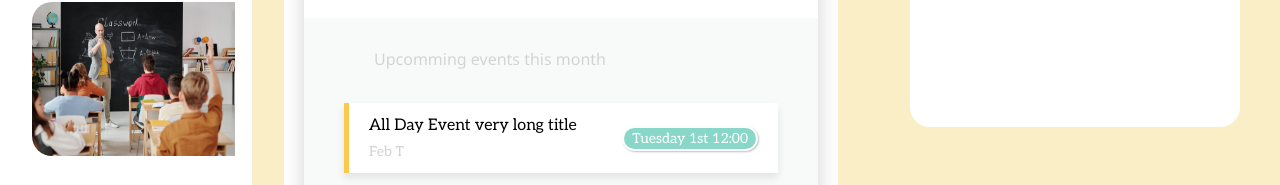
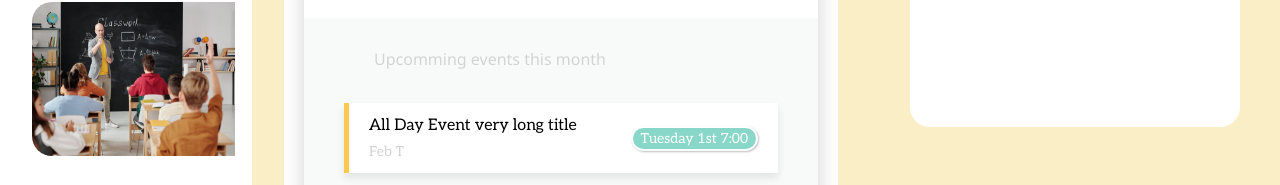
Before and after one commit to naslimin/Project2, a Next.js app: page /home in a window 1280 px wide. Shown: the part 612-797 px from the top of the page. Built offline with nearby package versions, Linux system fonts and the light colour scheme; a web font is replaced by a local one.

Commit message:
update bigCalendar

```diff
--- a/components/compose/BigCalendarCustom/events.js
+++ b/components/compose/BigCalendarCustom/events.js
@@ -1,89 +1,89 @@
 export default [
     {
         desc: 'All Day Event very long title',
-        'start': new Date(2022, 1, 1),
-        'end': new Date(2022, 1, 1),
-        type:'checkin'
+        'start': new Date(2022, 1, 1, 7, 0),
+        'end': new Date(2022, 1, 1, 15,45),
+        type: 'checkin'
     },
     {
         desc: 'Long Event',
-        'start': new Date(2022, 1, 2),
-        'end': new Date(2022, 1, 2),
-        type:'checkrate'
+        'start': new Date(2022, 1, 2, 7, 0),
+        'end': new Date(2022, 1, 2, 16, 30),
+        type: 'checkrate'
     },
 
     {
         desc: 'DTS STARTS',
-        'start': new Date(2022, 2, 4),
-        'end': new Date(2022, 2, 4),
-        type:'checkin'
+        'start': new Date(2022, 2, 4, 8, 52),
+        'end': new Date(2022, 2, 4, 16, 55),
+        type: 'checkin'
     },
 
     {
         desc: 'DTS ENDS',
-        'start': new Date(2022, 1, 6),
-        'end': new Date(2022, 1, 6),
-        type:'checkrate'
+        'start': new Date(2022, 1, 6, 7, 45),
+        'end': new Date(2022, 1, 6, 16, 11),
+        type: 'checkrate'
     },
 
     {
         desc: 'Some Event',
-        'start': new Date(2022, 1, 9),
-        'end': new Date(2022, 1, 9),
-        type:'checkin'
+        'start': new Date(2022, 1, 9, 7, 0),
+        'end': new Date(2022, 1, 9, 15, 20),
+        type: 'checkin'
     },
     {
         desc: 'Big conference for important people',
-        'start': new Date(2022, 1, 11),
-        'end': new Date(2022, 1, 11),
-        type:'checkin'
+        'start': new Date(2022, 1, 11, 7, 5),
+        'end': new Date(2022, 1, 11, 12, 44),
+        type: 'checkin'
     },
     {
         desc: 'Meeting',
-        'start': new Date(2022, 1, 12),
-        'end': new Date(2022, 1, 12),
-        type:'checkrate'
+        'start': new Date(2022, 1, 12, 7, 0),
+        'end': new Date(2022, 1, 12, 18, 0),
+        type: 'checkrate'
     },
     {
         desc: 'Lunch',
-        'start': new Date(2022, 1, 14),
-        'end': new Date(2022, 1, 14),
-        type:'leavework'
+        'start': new Date(2022, 1, 14, 7, 0),
+        'end': new Date(2022, 1, 14, 21, 30),
+        type: 'leavework'
     },
     {
         desc: 'Meeting',
-        'start': new Date(2022, 1, 16),
-        'end': new Date(2022, 1, 16),
-        type:'checkin'
+        'start': new Date(2022, 1, 16, 7, 0),
+        'end': new Date(2022, 1, 16, 15, 55),
+        type: 'checkin'
     },
     {
         desc: 'Happy Hour',
-        'start': new Date(2022, 1, 18),
-        'end': new Date(2022, 1, 18),
-        type:'checkin'
+        'start': new Date(2022, 1, 18, 7, 0),
+        'end': new Date(2022, 1, 18, 13, 2),
+        type: 'checkin'
     },
     {
         desc: 'Dinner',
-        'start': new Date(2022, 1, 19),
-        'end': new Date(2022, 1, 19),
-        type:'checkrate'
+        'start': new Date(2022, 1, 19, 5, 12),
+        'end': new Date(2022, 1, 19, 13, 33),
+        type: 'checkrate'
     },
     {
         desc: 'Birthday Party',
-        'start': new Date(2022, 1, 21),
-        'end': new Date(2022, 1, 21),
-        type:'leavework'
+        'start': new Date(2022, 1, 21, 2, 2),
+        'end': new Date(2022, 1, 21, 12, 11),
+        type: 'leavework'
     },
     {
         desc: 'Birthday Party 2',
-        'start': new Date(2022, 1, 22),
-        'end': new Date(2022, 1, 22),
-        type:'checkrate'
+        'start': new Date(2022, 1, 22, 7, 15),
+        'end': new Date(2022, 1, 22, 16, 32),
+        type: 'checkrate'
     },
     {
         desc: 'Birthday Party 3',
-        'start': new Date(2022, 1, 23),
-        'end': new Date(2022, 1, 23),
-        type:'checkin'
+        'start': new Date(2022, 1, 23, 10, 12),
+        'end': new Date(2022, 1, 23, 11, 10),
+        type: 'checkin'
     }
 ]
--- a/components/compose/BigCalendarCustom/index.js
+++ b/components/compose/BigCalendarCustom/index.js
@@ -61,8 +61,8 @@ class MyCustomDateHeader extends React.Component {
 }
 
 const ListEvents = () => {
-  return events.map(element => {
-    return <div className={`${styles.eventWarper}`}>
+  return events.map((element,i) => {
+    return <div key={`ListEvents_${i}`} className={`${styles.eventWarper}`}>
       <div className={`${styles.eventWarperTitle}`}>
         <p className={`${styles.eventTitle}`}>{element.desc}</p>
         <p className={`${styles.eventMonth}`}>{moment(element.start).format("MMM")} {NameDay[moment(element.start).format('ddd')]}</p>
```
